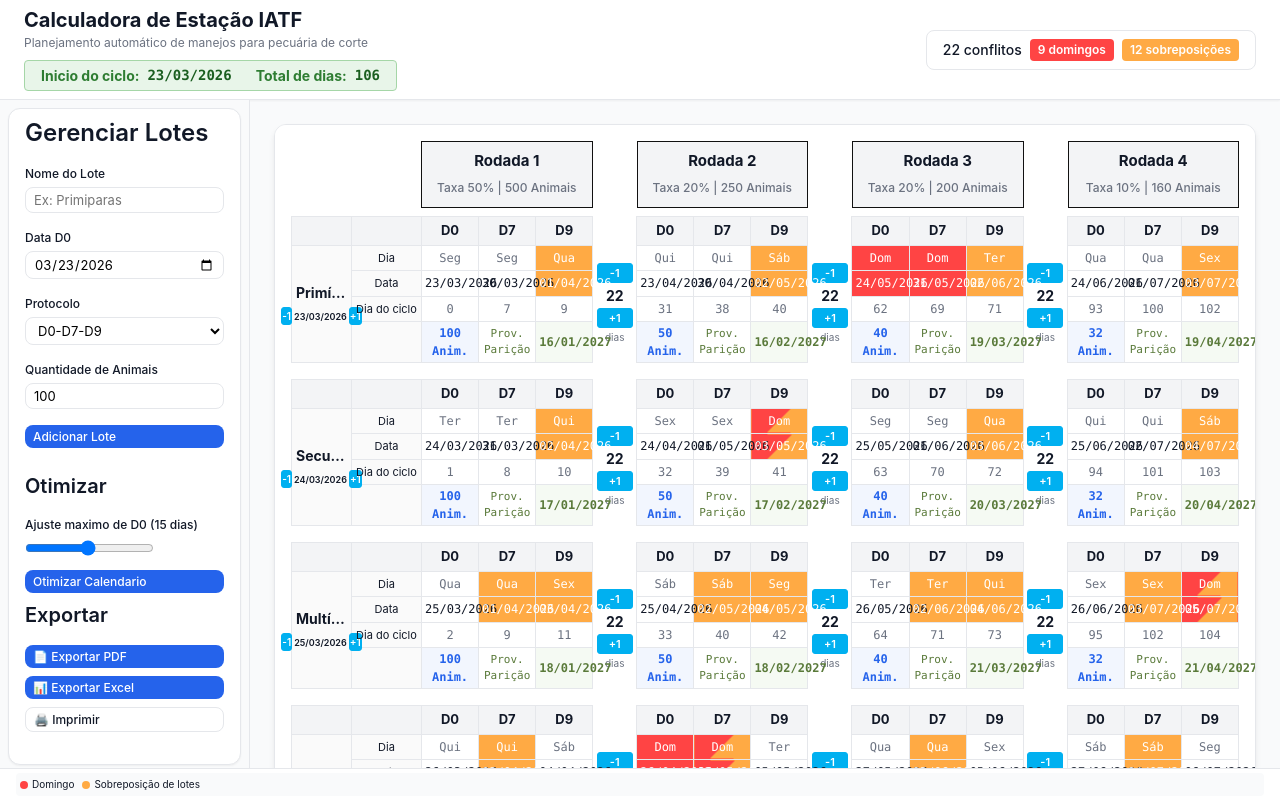
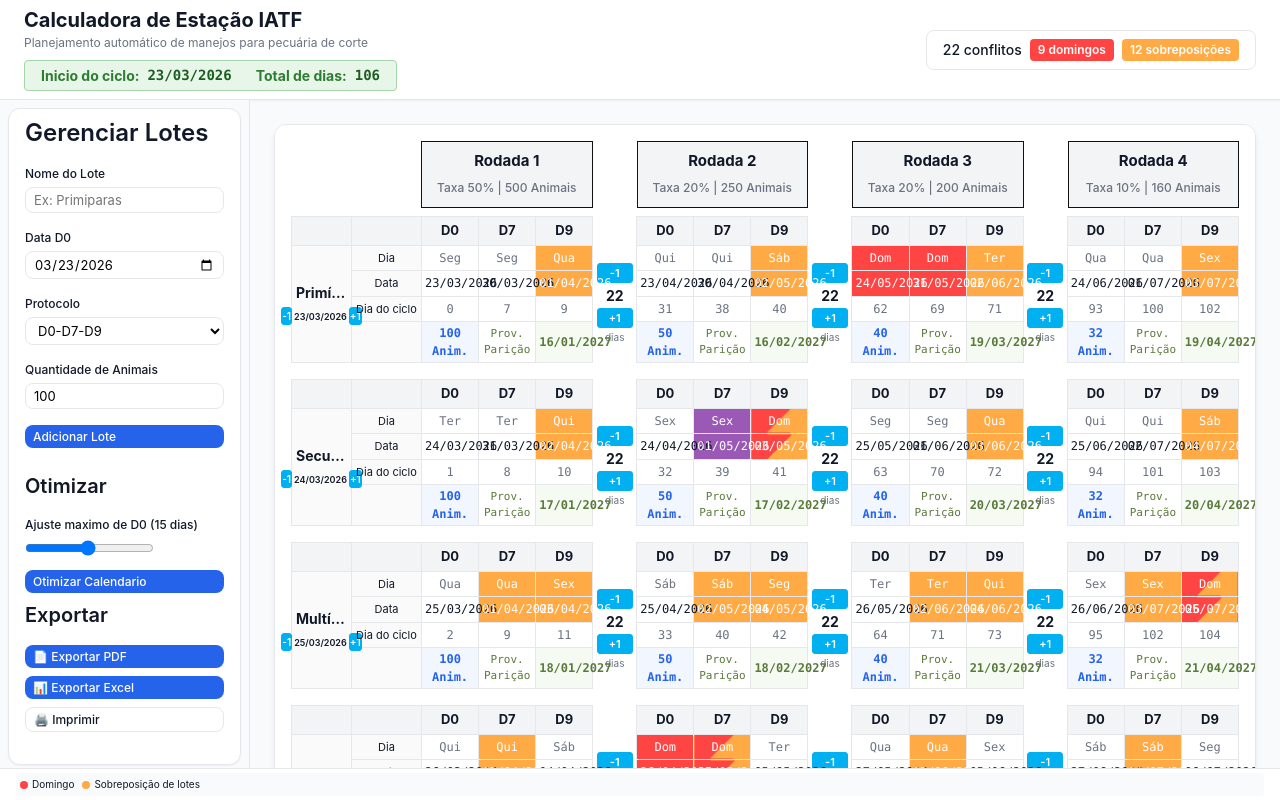
Before and after one commit to ronysonm/calculo_estacao, a Preact app: page / in a window 1280 px wide. Built offline with nearby package versions, Linux system fonts and the light colour scheme.

Commit message:
feat: add purple holiday conflict styles
Co-Authored-By: Claude Opus 4.6 <noreply@anthropic.com>

```diff
--- a/src/styles/conflicts.css
+++ b/src/styles/conflicts.css
@@ -93,3 +93,22 @@
 .conflict-legend-overlap .conflict-legend-color {
   background-color: var(--color-conflict-overlap);
 }
+
+/* Holiday conflict */
+.conflict-holiday {
+  background-color: var(--color-conflict-holiday) !important;
+  color: white !important;
+}
+
+.conflict-holiday .date-cell-day {
+  color: rgba(255, 255, 255, 0.9) !important;
+}
+
+.conflict-badge-holiday {
+  background-color: var(--color-conflict-holiday);
+  color: white;
+}
+
+.conflict-legend-holiday .conflict-legend-color {
+  background-color: var(--color-conflict-holiday);
+}
--- a/src/styles/global.css
+++ b/src/styles/global.css
@@ -14,6 +14,7 @@
   /* Conflict colors */
   --color-conflict-sunday: #ff4444;
   --color-conflict-overlap: #ffaa44;
+  --color-conflict-holiday: #9b59b6;
 
   /* Background */
   --color-bg: #f9fafb;
```
